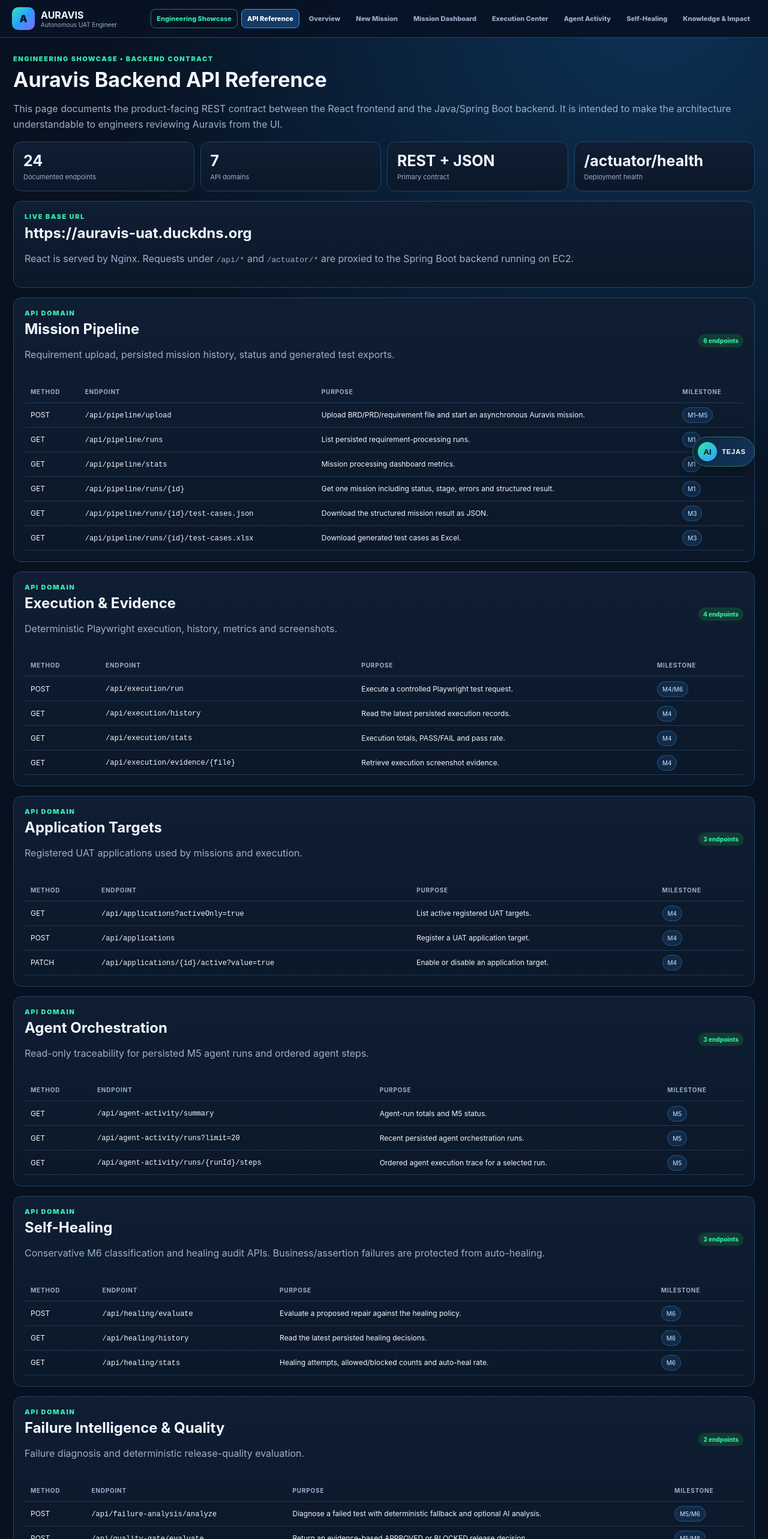
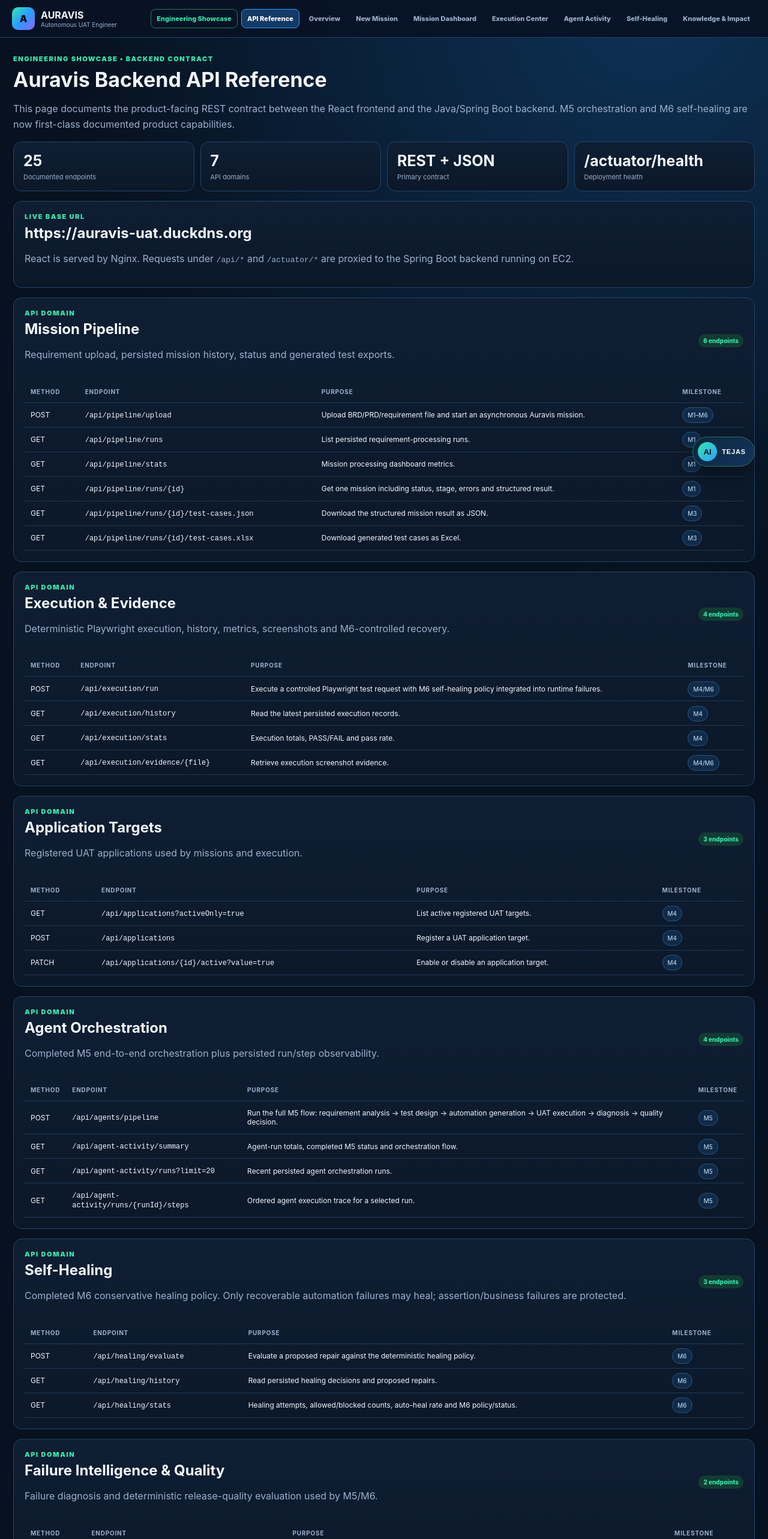
Before and after one commit to stejas7/ai-qa-frontend, a React (Vite) app: page /api-reference in a window 1280 px wide. Shown: the top 2566 px of the page at 60% size. Built offline with nearby package versions, Linux system fonts and the light colour scheme; no server answers.

Commit message:
docs(api): complete M5 and M6 endpoint catalog

```diff
--- a/src/pages/ApiReferencePage.tsx
+++ b/src/pages/ApiReferencePage.tsx
@@ -4,30 +4,31 @@ type Group={title:string;description:string;endpoints:Endpoint[]};
 
 const groups:Group[]=[
   {title:'Mission Pipeline',description:'Requirement upload, persisted mission history, status and generated test exports.',endpoints:[
-    {method:'POST',path:'/api/pipeline/upload',purpose:'Upload BRD/PRD/requirement file and start an asynchronous Auravis mission.',milestone:'M1–M5'},
+    {method:'POST',path:'/api/pipeline/upload',purpose:'Upload BRD/PRD/requirement file and start an asynchronous Auravis mission.',milestone:'M1–M6'},
     {method:'GET',path:'/api/pipeline/runs',purpose:'List persisted requirement-processing runs.',milestone:'M1'},
     {method:'GET',path:'/api/pipeline/stats',purpose:'Mission processing dashboard metrics.',milestone:'M1'},
     {method:'GET',path:'/api/pipeline/runs/{id}',purpose:'Get one mission including status, stage, errors and structured result.',milestone:'M1'},
     {method:'GET',path:'/api/pipeline/runs/{id}/test-cases.json',purpose:'Download the structured mission result as JSON.',milestone:'M3'},
     {method:'GET',path:'/api/pipeline/runs/{id}/test-cases.xlsx',purpose:'Download generated test cases as Excel.',milestone:'M3'}]},
-  {title:'Execution & Evidence',description:'Deterministic Playwright execution, history, metrics and screenshots.',endpoints:[
-    {method:'POST',path:'/api/execution/run',purpose:'Execute a controlled Playwright test request.',milestone:'M4/M6'},
+  {title:'Execution & Evidence',description:'Deterministic Playwright execution, history, metrics, screenshots and M6-controlled recovery.',endpoints:[
+    {method:'POST',path:'/api/execution/run',purpose:'Execute a controlled Playwright test request with M6 self-healing policy integrated into runtime failures.',milestone:'M4/M6'},
     {method:'GET',path:'/api/execution/history',purpose:'Read the latest persisted execution records.',milestone:'M4'},
     {method:'GET',path:'/api/execution/stats',purpose:'Execution totals, PASS/FAIL and pass rate.',milestone:'M4'},
-    {method:'GET',path:'/api/execution/evidence/{file}',purpose:'Retrieve execution screenshot evidence.',milestone:'M4'}]},
+    {method:'GET',path:'/api/execution/evidence/{file}',purpose:'Retrieve execution screenshot evidence.',milestone:'M4/M6'}]},
   {title:'Application Targets',description:'Registered UAT applications used by missions and execution.',endpoints:[
     {method:'GET',path:'/api/applications?activeOnly=true',purpose:'List active registered UAT targets.',milestone:'M4'},
     {method:'POST',path:'/api/applications',purpose:'Register a UAT application target.',milestone:'M4'},
     {method:'PATCH',path:'/api/applications/{id}/active?value=true',purpose:'Enable or disable an application target.',milestone:'M4'}]},
-  {title:'Agent Orchestration',description:'Read-only traceability for persisted M5 agent runs and ordered agent steps.',endpoints:[
-    {method:'GET',path:'/api/agent-activity/summary',purpose:'Agent-run totals and M5 status.',milestone:'M5'},
+  {title:'Agent Orchestration',description:'Completed M5 end-to-end orchestration plus persisted run/step observability.',endpoints:[
+    {method:'POST',path:'/api/agents/pipeline',purpose:'Run the full M5 flow: requirement analysis → test design → automation generation → UAT execution → diagnosis → quality decision.',milestone:'M5'},
+    {method:'GET',path:'/api/agent-activity/summary',purpose:'Agent-run totals, completed M5 status and orchestration flow.',milestone:'M5'},
     {method:'GET',path:'/api/agent-activity/runs?limit=20',purpose:'Recent persisted agent orchestration runs.',milestone:'M5'},
     {method:'GET',path:'/api/agent-activity/runs/{runId}/steps',purpose:'Ordered agent execution trace for a selected run.',milestone:'M5'}]},
-  {title:'Self-Healing',description:'Conservative M6 classification and healing audit APIs. Business/assertion failures are protected from auto-healing.',endpoints:[
-    {method:'POST',path:'/api/healing/evaluate',purpose:'Evaluate a proposed repair against the healing policy.',milestone:'M6'},
-    {method:'GET',path:'/api/healing/history',purpose:'Read the latest persisted healing decisions.',milestone:'M6'},
-    {method:'GET',path:'/api/healing/stats',purpose:'Healing attempts, allowed/blocked counts and auto-heal rate.',milestone:'M6'}]},
-  {title:'Failure Intelligence & Quality',description:'Failure diagnosis and deterministic release-quality evaluation.',endpoints:[
+  {title:'Self-Healing',description:'Completed M6 conservative healing policy. Only recoverable automation failures may heal; assertion/business failures are protected.',endpoints:[
+    {method:'POST',path:'/api/healing/evaluate',purpose:'Evaluate a proposed repair against the deterministic healing policy.',milestone:'M6'},
+    {method:'GET',path:'/api/healing/history',purpose:'Read persisted healing decisions and proposed repairs.',milestone:'M6'},
+    {method:'GET',path:'/api/healing/stats',purpose:'Healing attempts, allowed/blocked counts, auto-heal rate and M6 policy/status.',milestone:'M6'}]},
+  {title:'Failure Intelligence & Quality',description:'Failure diagnosis and deterministic release-quality evaluation used by M5/M6.',endpoints:[
     {method:'POST',path:'/api/failure-analysis/analyze',purpose:'Diagnose a failed test with deterministic fallback and optional AI analysis.',milestone:'M5/M6'},
     {method:'POST',path:'/api/quality-gate/evaluate',purpose:'Return an evidence-based APPROVED or BLOCKED release decision.',milestone:'M5/M8'}]},
   {title:'Product Analytics',description:'Privacy-friendly anonymous visitor analytics used by the React Mission Dashboard.',endpoints:[
@@ -43,7 +44,7 @@ export default function ApiReferencePage(){
   return <main className="page api-page">
     <div className="eyebrow">ENGINEERING SHOWCASE • BACKEND CONTRACT</div>
     <h1>Auravis Backend API Reference</h1>
-    <p className="lead">This page documents the product-facing REST contract between the React frontend and the Java/Spring Boot backend. It is intended to make the architecture understandable to engineers reviewing Auravis from the UI.</p>
+    <p className="lead">This page documents the product-facing REST contract between the React frontend and the Java/Spring Boot backend. M5 orchestration and M6 self-healing are now first-class documented product capabilities.</p>
 
     <section className="metric-grid four compact">
       <article><strong>{total}</strong><span>Documented endpoints</span></article>
```
